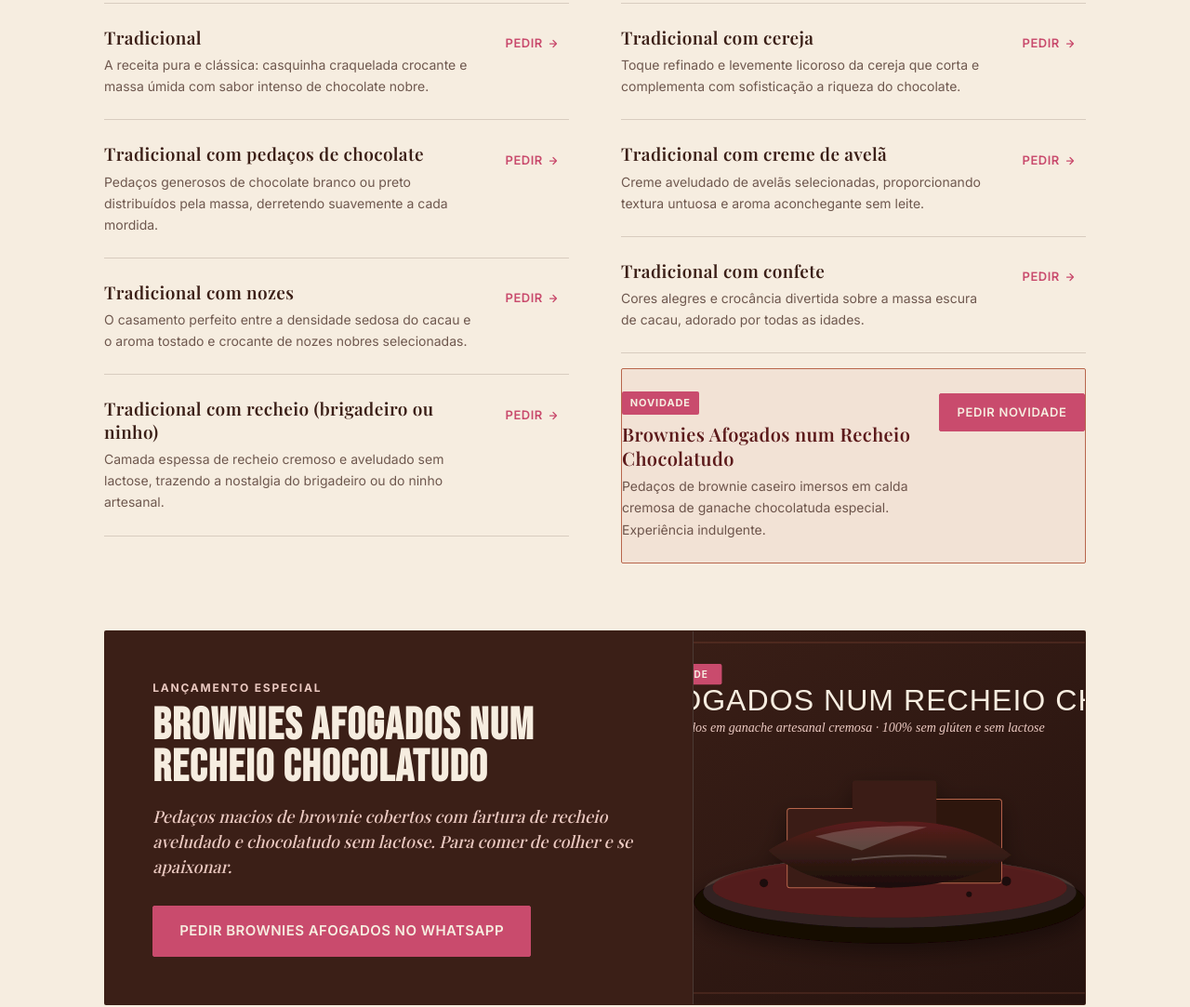
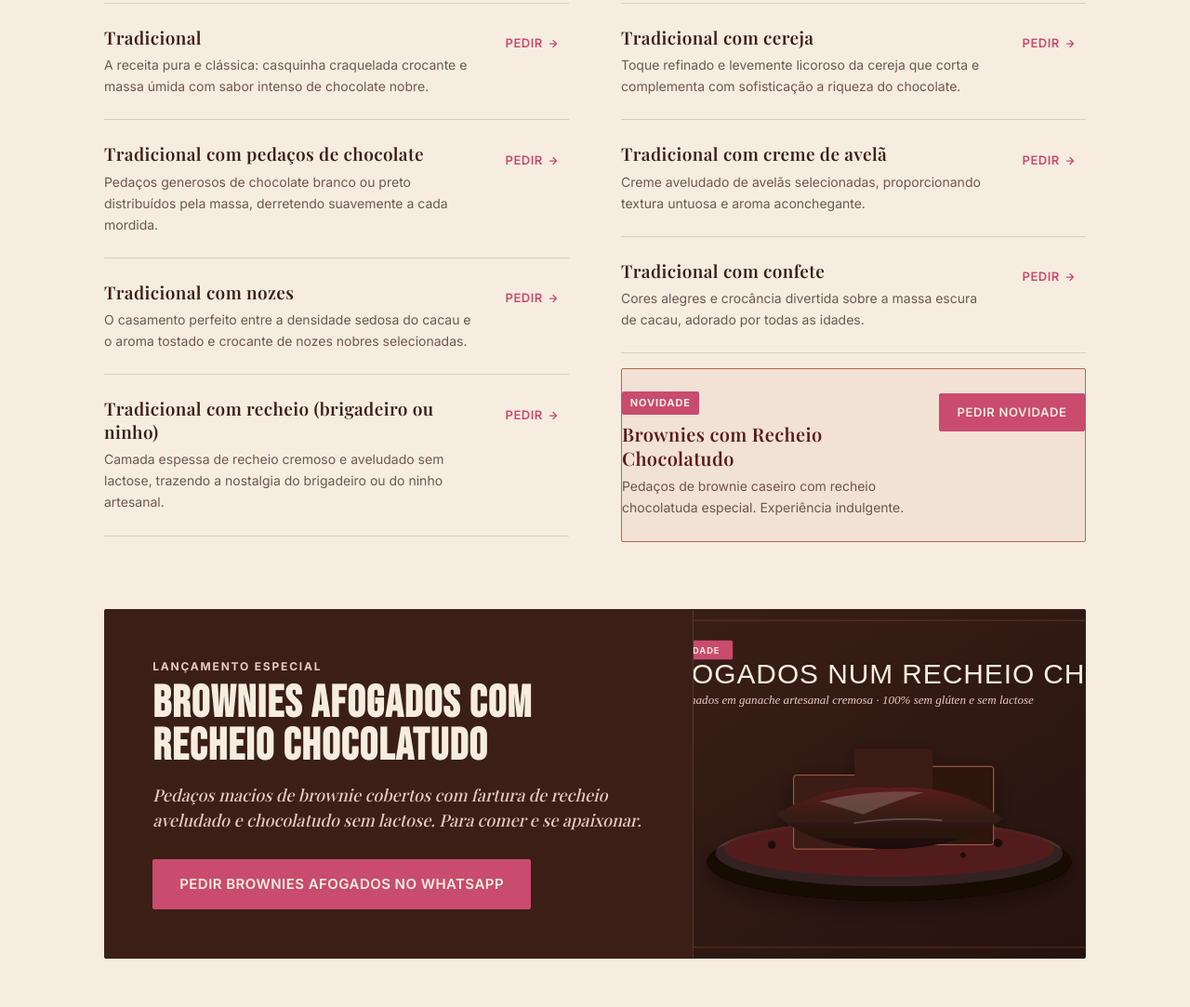
Before and after one commit to enzommds7/afeto_em_pedacos, a plain HTML site: page index.html in a window 1280 px wide. Shown: the part 2363-3446 px from the top of the page at 93% size. Drawn offline with nearby package versions, Linux system fonts and the light colour scheme; a web font is replaced by a local one.

Commit message:
fix: sla mn kkkk

```diff
--- a/index.html
+++ b/index.html
@@ -365,7 +365,7 @@
                 <div class="flavor-row__header">
                   <h3 class="flavor-row__name">Tradicional com creme de avelã</h3>
                 </div>
-                <p class="flavor-row__desc">Creme aveludado de avelãs selecionadas, proporcionando textura untuosa e aroma aconchegante sem leite.</p>
+                <p class="flavor-row__desc">Creme aveludado de avelãs selecionadas, proporcionando textura untuosa e aroma aconchegante.</p>
               </div>
               <div class="flavor-row__action">
                 <a href="https://wa.me/5547996577492?text=Ol%C3%A1!%20Gostaria%20de%20pedir%20o%20brownie%20sabor%20Tradicional%20com%20creme%20de%20avel%C3%A3.%20Est%C3%A1%20dispon%C3%ADvel%3F"
@@ -404,16 +404,16 @@
               <div class="flavor-row__info">
                 <div class="flavor-row__header">
                   <span class="badge-novidade">Novidade</span>
-                  <h3 class="flavor-row__name">Brownies Afogados num Recheio Chocolatudo</h3>
+                  <h3 class="flavor-row__name">Brownies com Recheio Chocolatudo</h3>
                 </div>
-                <p class="flavor-row__desc">Pedaços de brownie caseiro imersos em calda cremosa de ganache chocolatuda especial. Experiência indulgente.</p>
+                <p class="flavor-row__desc">Pedaços de brownie caseiro com recheio chocolatuda especial. Experiência indulgente.</p>
               </div>
               <div class="flavor-row__action">
                 <a href="https://wa.me/5547996577492?text=Ol%C3%A1!%20Gostaria%20de%20pedir%20o%20brownie%20sabor%20Brownies%20Afogados%20num%20Recheio%20Chocolatudo.%20Est%C3%A1%20dispon%C3%ADvel%3F"
                    class="btn btn--primary btn--sm"
                    data-whatsapp
-                   data-whatsapp-sabor="Brownies Afogados num Recheio Chocolatudo"
-                   aria-label="Pedir a novidade Brownies Afogados num Recheio Chocolatudo no WhatsApp">
+                   data-whatsapp-sabor="Brownies com Recheio Chocolatudo"
+                   aria-label="Pedir a novidade Brownies com Recheio Chocolatudo no WhatsApp">
                   <span>Pedir Novidade</span>
                 </a>
               </div>
@@ -427,10 +427,10 @@
             <div class="novidade-feature__content">
               <span class="novidade-feature__tag">Lançamento Especial</span>
               <h3 id="novidade-heading" class="novidade-feature__title">
-                BROWNIES AFOGADOS NUM RECHEIO CHOCOLATUDO
+                BROWNIES AFOGADOS com RECHEIO CHOCOLATUDO
               </h3>
               <p class="novidade-feature__desc">
-                Pedaços macios de brownie cobertos com fartura de recheio aveludado e chocolatudo sem lactose. Para comer de colher e se apaixonar.
+                Pedaços macios de brownie cobertos com fartura de recheio aveludado e chocolatudo sem lactose. Para comer e se apaixonar.
               </p>
               <div>
                 <a href="https://wa.me/5547996577492?text=Ol%C3%A1!%20Gostaria%20de%20pedir%20o%20brownie%20sabor%20Brownies%20Afogados%20num%20Recheio%20Chocolatudo.%20Est%C3%A1%20dispon%C3%ADvel%3F"
@@ -471,7 +471,7 @@
           <span class="section-tagline">Simplicidade & Pontualidade</span>
           <h2 id="atendimento-title" class="section-title">COMO PEDIR E RECEBER SEUS BROWNIES</h2>
           <p class="section-subtitle">
-            Planejamos nossa fornada diariamente para que tudo chegue fresco e no ponto exato à sua porta.
+            Planejamos nossa fornada semanalmente para que tudo chegue fresco e no ponto exato à sua porta.
           </p>
         </header>
 
```
